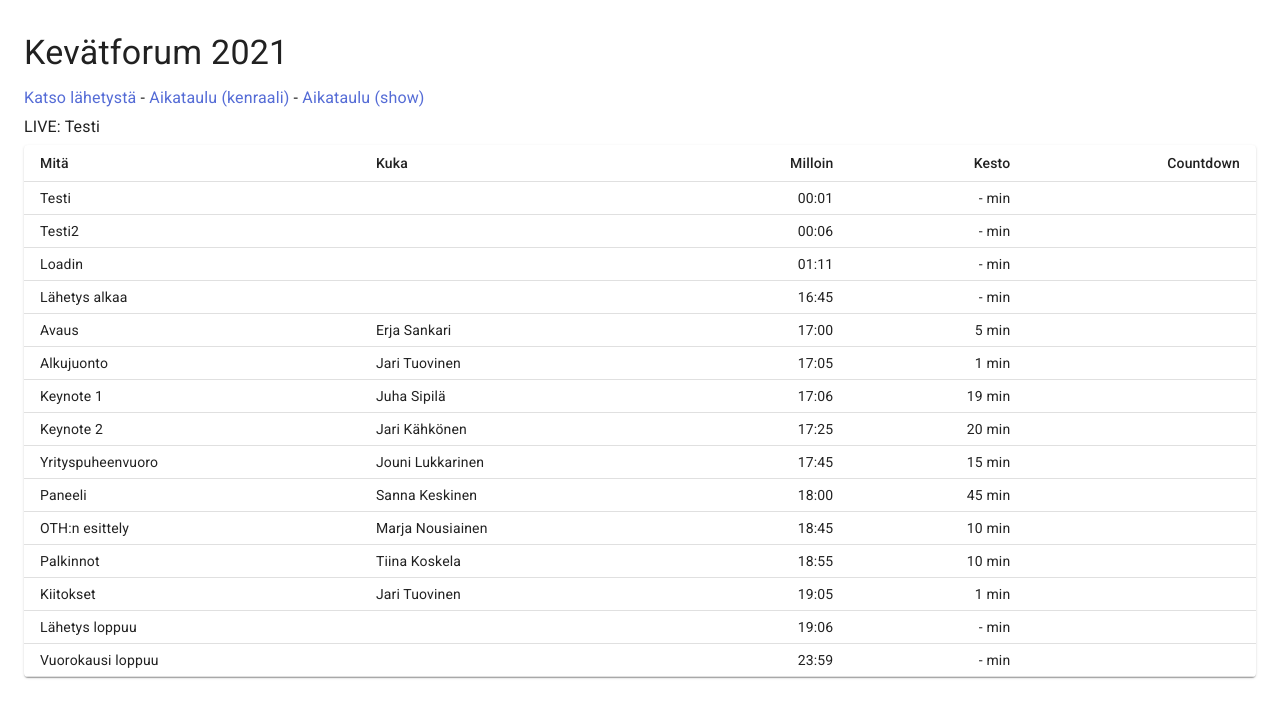
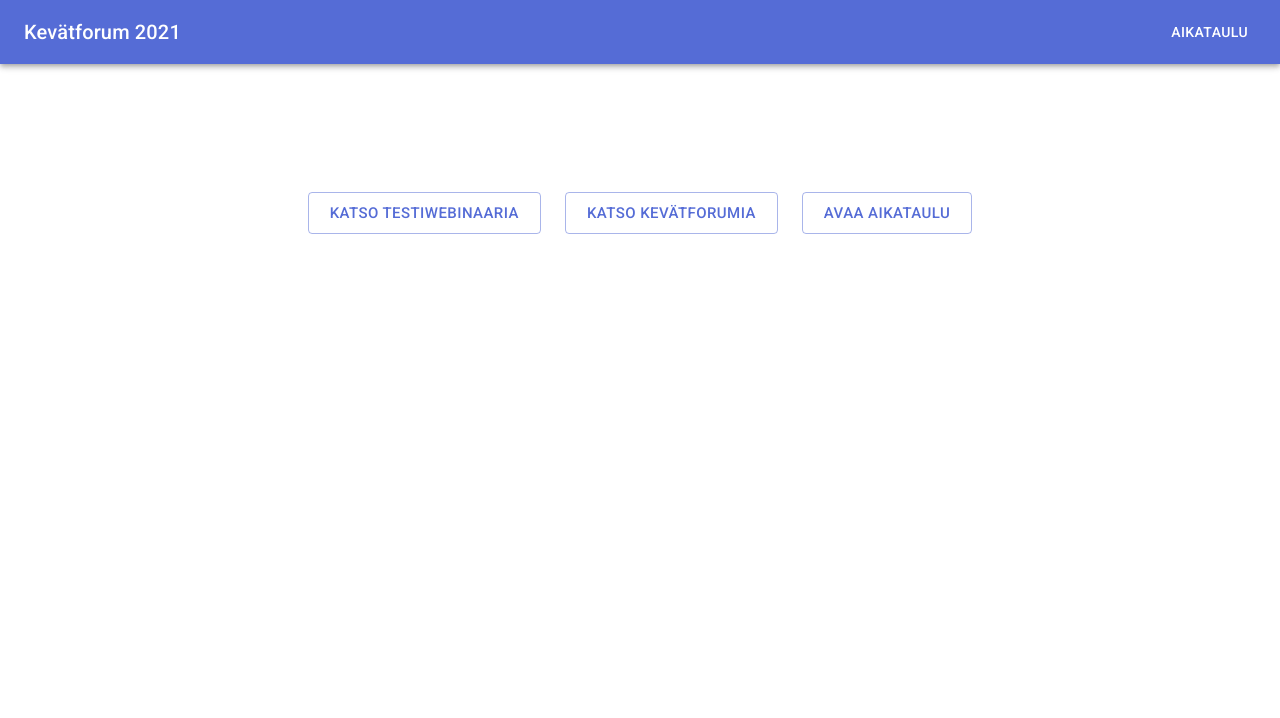
Before and after one commit to oskarijarvelin/next-stage, a Next.js app: page / in a window 1280 px wide. Shown: the top 718 px of the page. Built offline with nearby package versions, Linux system fonts and the light colour scheme.

Commit message:
Updated links & added AppBar

```diff
--- a/pages/index.js
+++ b/pages/index.js
@@ -1,125 +1,58 @@
-import { useState, useEffect } from 'react';
-import { Container, Typography, Box } from '@material-ui/core'
+import { AppBar, Toolbar, Container, Typography, Box, Button } from '@material-ui/core'
+import { makeStyles } from '@material-ui/core/styles';
 import Link from '../src/Link'
-import Moment from 'react-moment'
-import moment from 'moment'
 
-import { makeStyles } from '@material-ui/core/styles';
-import Table from '@material-ui/core/Table';
-import TableBody from '@material-ui/core/TableBody';
-import TableCell from '@material-ui/core/TableCell';
-import TableContainer from '@material-ui/core/TableContainer';
-import TableHead from '@material-ui/core/TableHead';
-import TableRow from '@material-ui/core/TableRow';
-import Paper from '@material-ui/core/Paper';
-
-const useStyles = makeStyles({
-    table: {
-        minWidth: 650,
+const useStyles = makeStyles((theme) => ({
+    title: {
+        flexGrow: 1,
     },
-})
-
-function createData(mita, kuka, milloin, kesto) {
-    return { mita, kuka, milloin, kesto }
+    buttonContainer: {
+        alignItems: 'center',
+        display: 'flex',
+        justifyContent: 'center',
+    },
+    button: {
+        margin: '0 12px',
+    },
+    buttonTop: {
+        color: '#FFF',
     }
-
-const rows = [
-    createData('Testi', '', '00:01', '-'),
-    createData('Testi2', '', '00:06', '-'),
-    createData('Loadin', '', '01:11', '-'),
-    createData('Lähetys alkaa', '', '16:45', '-'),
-    createData('Avaus', 'Erja Sankari', '17:00', 5),
-    createData('Alkujuonto', 'Jari Tuovinen', '17:05', 1),
-    createData('Keynote 1', 'Juha Sipilä', '17:06', 19),
-    createData('Keynote 2', 'Jari Kähkönen', '17:25', 20),
-    createData('Yrityspuheenvuoro', 'Jouni Lukkarinen', '17:45', 15),
-    createData('Paneeli', 'Sanna Keskinen', '18:00', 45),
-    createData('OTH:n esittely', 'Marja Nousiainen', '18:45', 10),
-    createData('Palkinnot', 'Tiina Koskela', '18:55', 10),
-    createData('Kiitokset', 'Jari Tuovinen', '19:05', 1),
-    createData('Lähetys loppuu', '', '19:06', '-'),
-    createData('Vuorokausi loppuu', '', '23:59', '-'),
-]
+  }));
 
 export default function Index() {
-    const classes = useStyles()
-    const [time, setTime] = useState( new Date() )
-    const [live, setLive] = useState( 0 )
-
-    let today = moment().format('YYYY-MM-DD')
-
-    useEffect(() => {
-        setInterval(() => {
-            let date = new Date()
-            setTime( date )
-            setCurrent( date )
-        }, 1000);
-    }, [])
-
-    function setCurrent( date ) {
-        for ( let i = 0; i < rows.length; i++) {
-            if ( moment(today + 'T' + rows[i].milloin + '+0300') > moment(date) && i > 0) {
-                setLive(i - 1)
-                break
-            }
-        }
-    }
-
-
-
-    const cdFilter = (d) => {
-        if ( d.charAt(0) == '-' && d.length < 10 ) {
-            return d.toUpperCase();
-        } else {
-            return '';
-        }
-
-    };
-
+    const classes = useStyles();
     return (
-        <Container maxWidth="lg">
-            <Box my={4}>
-                <Typography variant="h4" component="h1" gutterBottom>
+        <>
+            <AppBar position="static">
+                <Toolbar>
+                    <Typography variant="h6" className={classes.title}>
                         Kevätforum 2021
                     </Typography>
+                    <Link href="/show" passHref>
+                        <Button className={classes.buttonTop}>Aikataulu</Button>
+                    </Link>
+                </Toolbar>
+            </AppBar>
+            <Container maxWidth="md">
+                <Box my={16}>
+                    <div className={classes.buttonContainer}>
+                        <Link href="https://global.gotowebinar.com/join/3246089693121433612/935358543?clientType=html5" passHref>
+                            <Button variant="outlined" color="primary" size="large" className={classes.button}>
+                                Katso Testiwebinaaria
+                            </Button>
+                        </Link>
+                        <Link href="https://global.gotowebinar.com/join/8553821546714090256/493152834?clientType=html5" passHref>
+                            <Button variant="outlined" color="primary" size="large" className={classes.button}>
+                                Katso Kevätforumia
+                            </Button>
+                        </Link>
+                        <Link href="/show" passHref>
+                            <Button variant="outlined" color="primary" size="large" className={classes.button}>Avaa aikataulu</Button>
+                        </Link>
+                    </div>
 
-                <Typography gutterBottom>
-                    <Link href="https://global.gotowebinar.com/join/3246089693121433612/935358543?clientType=html5" target="_blank" rel="nofollow">Katso lähetystä</Link>{' - '}
-                    <Link href="/kenraali">Aikataulu (kenraali)</Link>{' - '}
-                    <Link href="/show">Aikataulu (show)</Link>
-                </Typography>
-
-                <Typography gutterBottom>
-                    LIVE: {rows[live].mita}
-                </Typography>
-
-                <TableContainer component={Paper}>
-                    <Table className={classes.table} size="small" aria-label="simple table">
-                        <TableHead>
-                            <TableRow>
-                                <TableCell>Mitä</TableCell>
-                                <TableCell>Kuka</TableCell>
-                                <TableCell align="right">Milloin</TableCell>
-                                <TableCell align="right">Kesto</TableCell>
-                                <TableCell align="right">Countdown</TableCell>
-                            </TableRow>
-                        </TableHead>
-                        <TableBody>
-                            {rows.map((row, i) => (
-                                <TableRow key={i}>
-                                    <TableCell component="th" scope="row">
-                                        {row.mita}
-                                    </TableCell>
-                                    <TableCell>{row.kuka}</TableCell>
-                                    <TableCell align="right">{row.milloin}</TableCell>
-                                    <TableCell align="right">{row.kesto} min</TableCell>
-                                    <TableCell align="right"><Moment date={today + 'T' + row.milloin + '+0300'} filter={cdFilter} durationFromNow /></TableCell>
-                                </TableRow>
-                            ))}
-                        </TableBody>
-                    </Table>
-                </TableContainer>
                 </Box>
             </Container>
+        </>
     )
 }
```
Also changed, not shown: pages/show.js (added, +141 -0 lines). Lines whose indentation alone changed are shown as unchanged.
